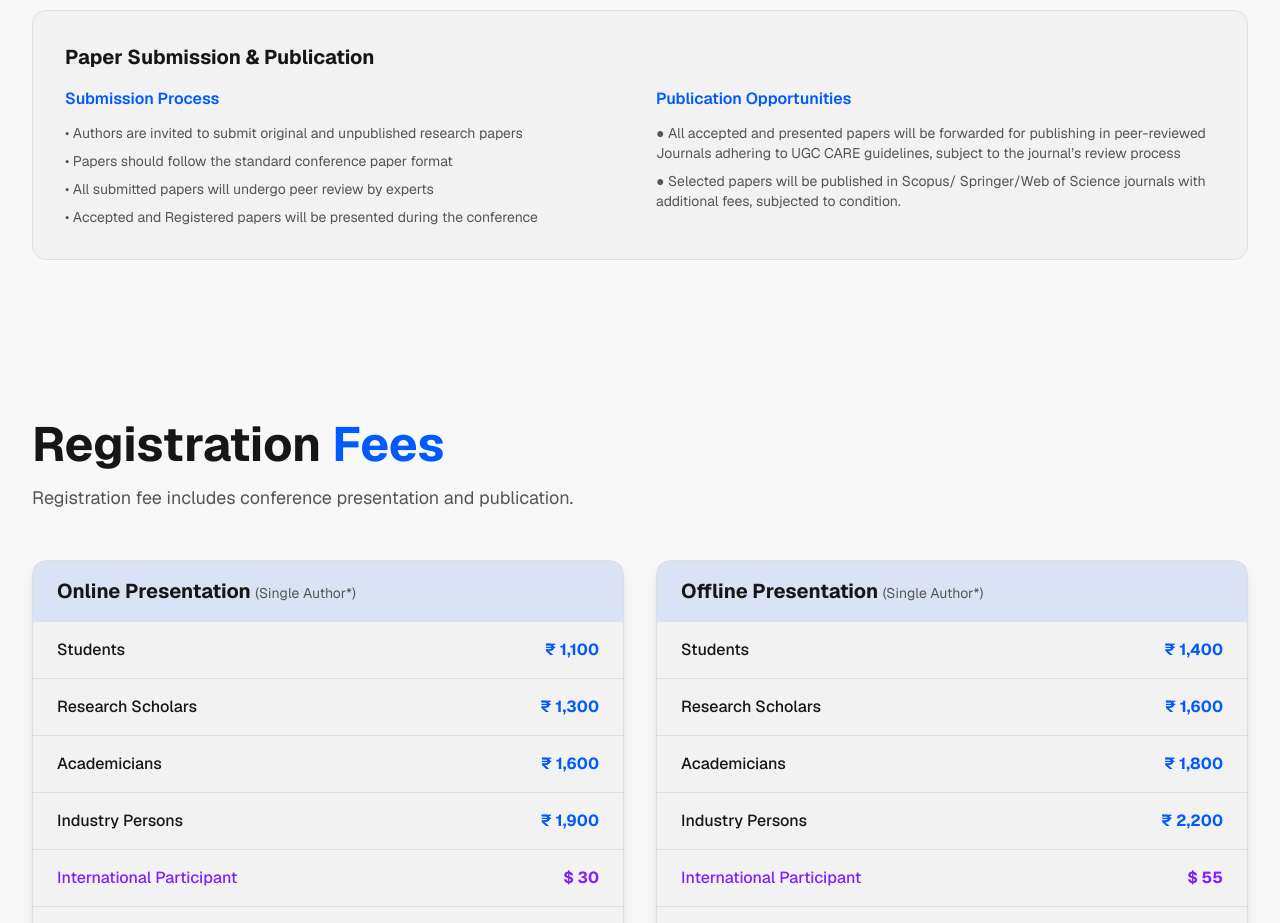
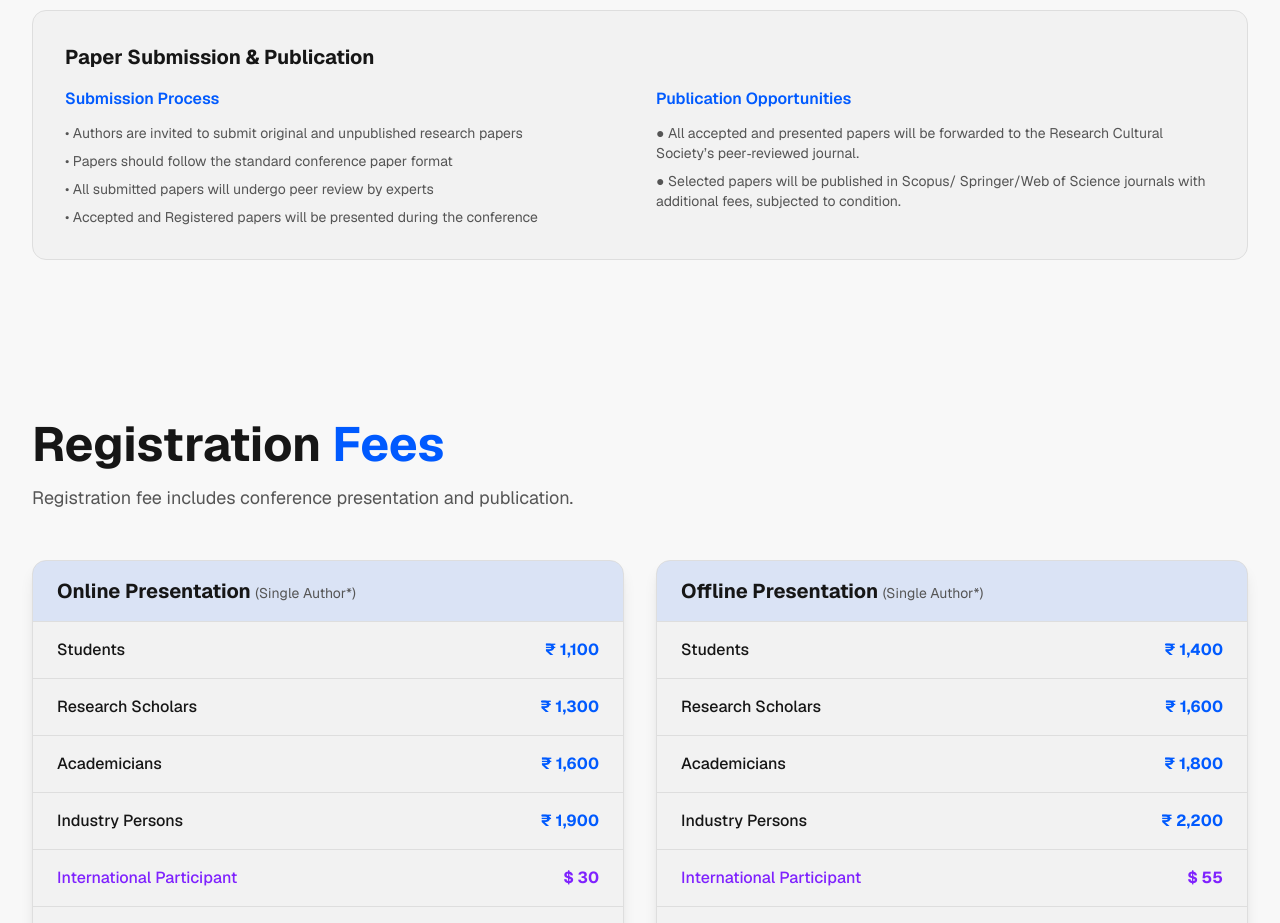
Before and after one commit to balram16/ICRMRI, a Next.js app: page / in a window 1280 px wide. Shown: the part 4800-5723 px from the top of the page. Built offline with nearby package versions, Linux system fonts and the light colour scheme.

Commit message:
Revise publication opportunities list in timeline
Updated publication opportunities text for clarity.

```diff
--- a/components/timeline.tsx
+++ b/components/timeline.tsx
@@ -63,8 +63,7 @@ export default function Timeline() {
             <div>
               <p className="text-primary font-semibold mb-3">Publication Opportunities</p>
               <ul className="space-y-2 text-muted-foreground text-sm">
-                <li>●	All accepted and presented papers will be forwarded for publishing in peer-reviewed
-Journals adhering to UGC CARE guidelines, subject to the journal’s review process
+                <li>●	All accepted and presented papers will be forwarded to the Research Cultural Society’s peer‑reviewed journal.
  </li>
  <li>●	 Selected papers will be published in Scopus/ Springer/Web of Science journals with additional fees, subjected to condition.</li>
 
```
